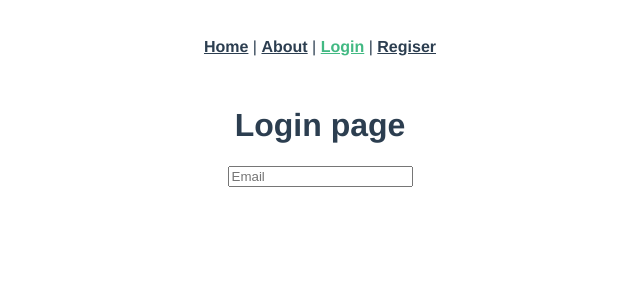
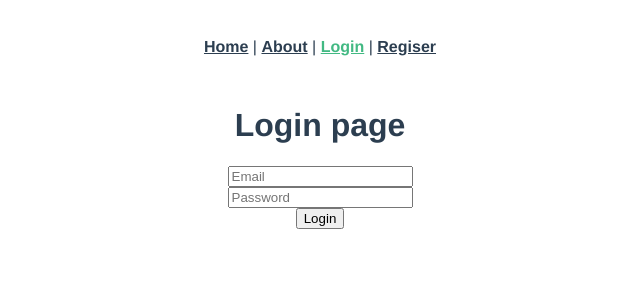
Before and after one commit to bcovies/mevn-stack, a Vue app in the folder frontend/: page /login in a window 1280 px wide. Shown: the top 300 px of the page, without its empty margins (320-960 px from the left). Built offline with nearby package versions, Linux system fonts and the light colour scheme.

Commit message:
Adicionado formulário de login

```diff
--- a/frontend/src/views/LoginView.vue
+++ b/frontend/src/views/LoginView.vue
@@ -3,11 +3,19 @@ export default {
   data() {
     return {
       email: "",
+      passwd: "",
     };
   },
   methods: {
-    onInput(e) {
+    onInputEmail(e) {
       this.email = e.target.value;
+    },
+    onInputPasswd(e) {
+      this.passwd = e.target.value;
+    },
+    onSubmitLogin() {
+      console.log("Sending to backend login informations...");
+      console.log(`${this.email}:${this.passwd}`);
     },
   },
 };
@@ -15,6 +23,19 @@ export default {
 
 <template>
   <h1>Login page</h1>
-  <input :value="email" @input="onInput" type="email" placeholder="Email" />
-  <p>{{ email }}</p>
+  <input
+    :value="email"
+    @input="onInputEmail"
+    type="email"
+    placeholder="Email"
+  />
+  <br />
+  <input
+    :value="passwd"
+    @input="onInputPasswd"
+    type="password"
+    placeholder="Password"
+  />
+  <br />
+  <button type="submit" @click="onSubmitLogin">Login</button>
 </template>
```
